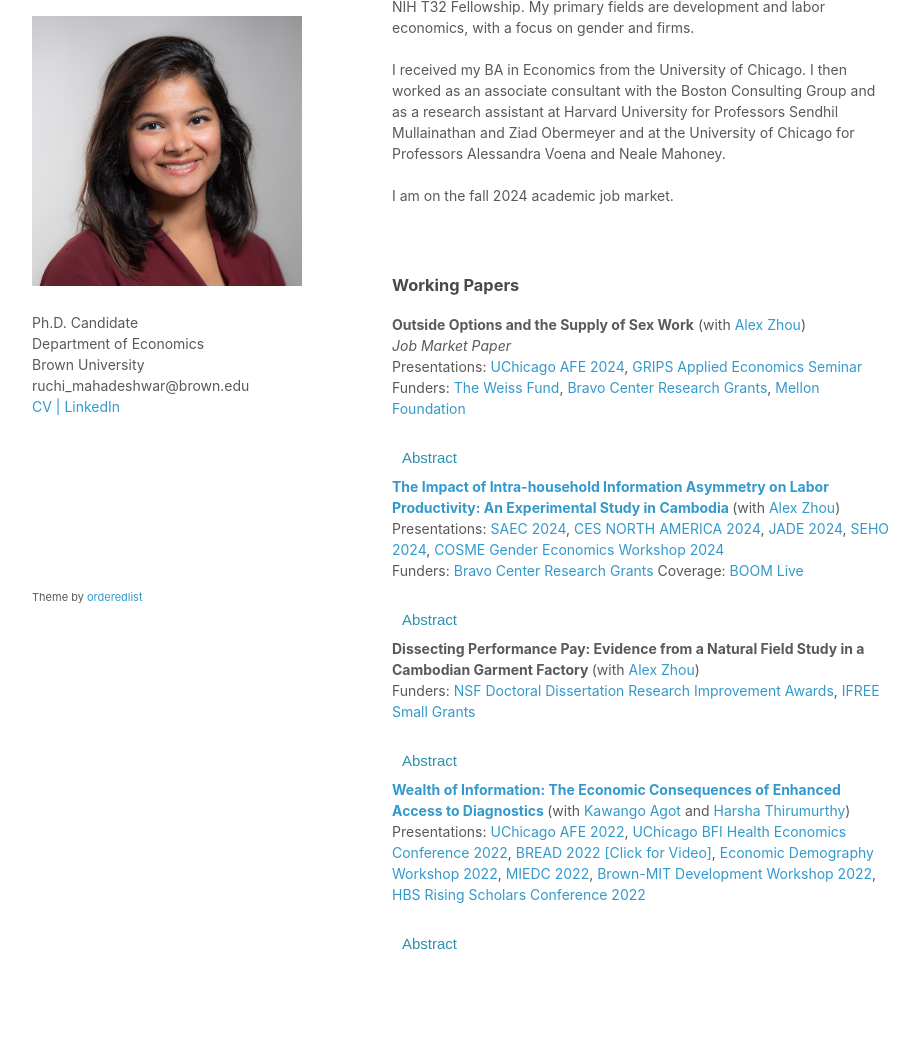
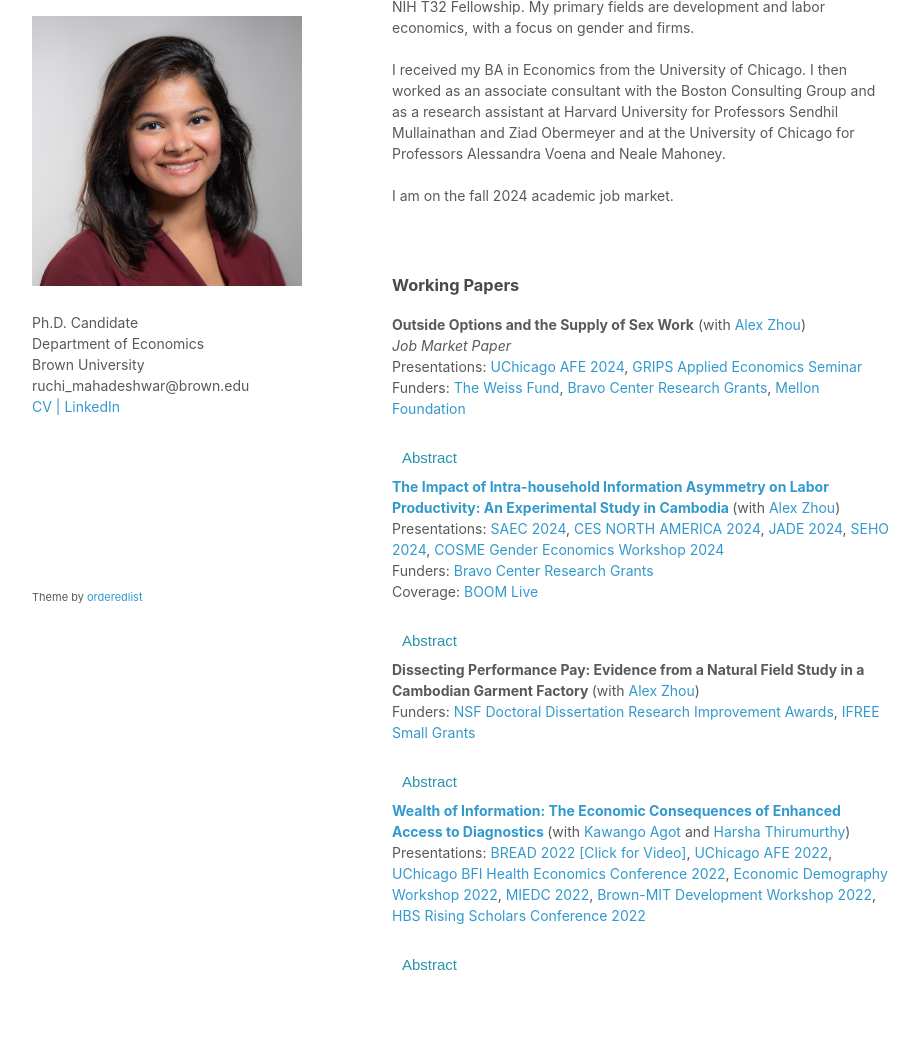
Before and after one commit to ruchimahadeshwar/ruchimahadeshwar.github.io, a plain HTML site: page index.html in a window 1280 px wide. Shown: the part 124-1177 px from the top of the page, without its empty margins (178-1097 px from the left). Before the commit the page ends 1156 px from the top, so only its background shows below. Drawn offline with Linux system fonts and the light colour scheme.

Commit message:
Update index.html

```diff
--- a/index.html
+++ b/index.html
@@ -111,7 +111,7 @@
          <a href="https://sites.google.com/view/6thjadeconference">JADE 2024</a>,
          <a href="https://sites.google.com/view/seho2018/2024-meeting-of-seho-singapore">SEHO 2024</a>,
          <a href="https://genderworkshop.com/en/cosme-workshop-en/">COSME Gender Economics Workshop 2024</a> <br>
-         Funders: <a href="https://economics.brown.edu/orlando-bravo-center/research/bravo-center-research-grants-guidelinesapplication#:~:text=The%20Bravo%20Center%20gives%20research,in%20all%20areas%20of%20economics.">Bravo Center Research Grants</a>
+         Funders: <a href="https://economics.brown.edu/orlando-bravo-center/research/bravo-center-research-grants-guidelinesapplication#:~:text=The%20Bravo%20Center%20gives%20research,in%20all%20areas%20of%20economics.">Bravo Center Research Grants</a> <br>
          Coverage:  <a href="https://www.boomlive.in/decode/what-is-the-viral-girl-maths-trend-financial-experts-explained-23289"> BOOM Live</a>
        </p>
 
@@ -136,9 +136,9 @@
           <a href="https://sites.google.com/view/hthirumurthy/home">Harsha Thirumurthy</a>) <br>
 
         <p style="text-align:left;">
-         Presentations: <a href="https://socialsciences.uchicago.edu/department/kenneth-c.-griffin-department-of-economics/advances-field-experiments-2022-conference">UChicago AFE 2022</a>,
+         Presentations: <a href="https://ibread.org/conference/forty-fourth-conference/">BREAD 2022 <a href="https://youtu.be/rBqUYE-sSs0?t=21860">[Click for Video]</a>,
+         <a href="https://socialsciences.uchicago.edu/department/kenneth-c.-griffin-department-of-economics/advances-field-experiments-2022-conference">UChicago AFE 2022</a>,
          <a href="https://bfi.uchicago.edu/event/health-economics-initiative-annual-conference-2022/#:~:text=On%20May%2012%2D13%2C%202022,variety%20of%20health%20economics%20issues.">UChicago BFI Health Economics Conference 2022</a>,
-         <a href="https://ibread.org/conference/forty-fourth-conference/">BREAD 2022 <a href="https://youtu.be/rBqUYE-sSs0?t=21860">[Click for Video]</a>,
          <a href="https://sites.google.com/view/economicdemographyworkshop">Economic Demography Workshop 2022</a>,
          <a href="https://sites.google.com/a/umn.edu/miedc/">MIEDC 2022</a>,
          <a href="https://events.brown.edu/gpd/event/276198-5th-brown-mit-doctoral-development-workshop">Brown-MIT Development Workshop 2022</a>,
```
